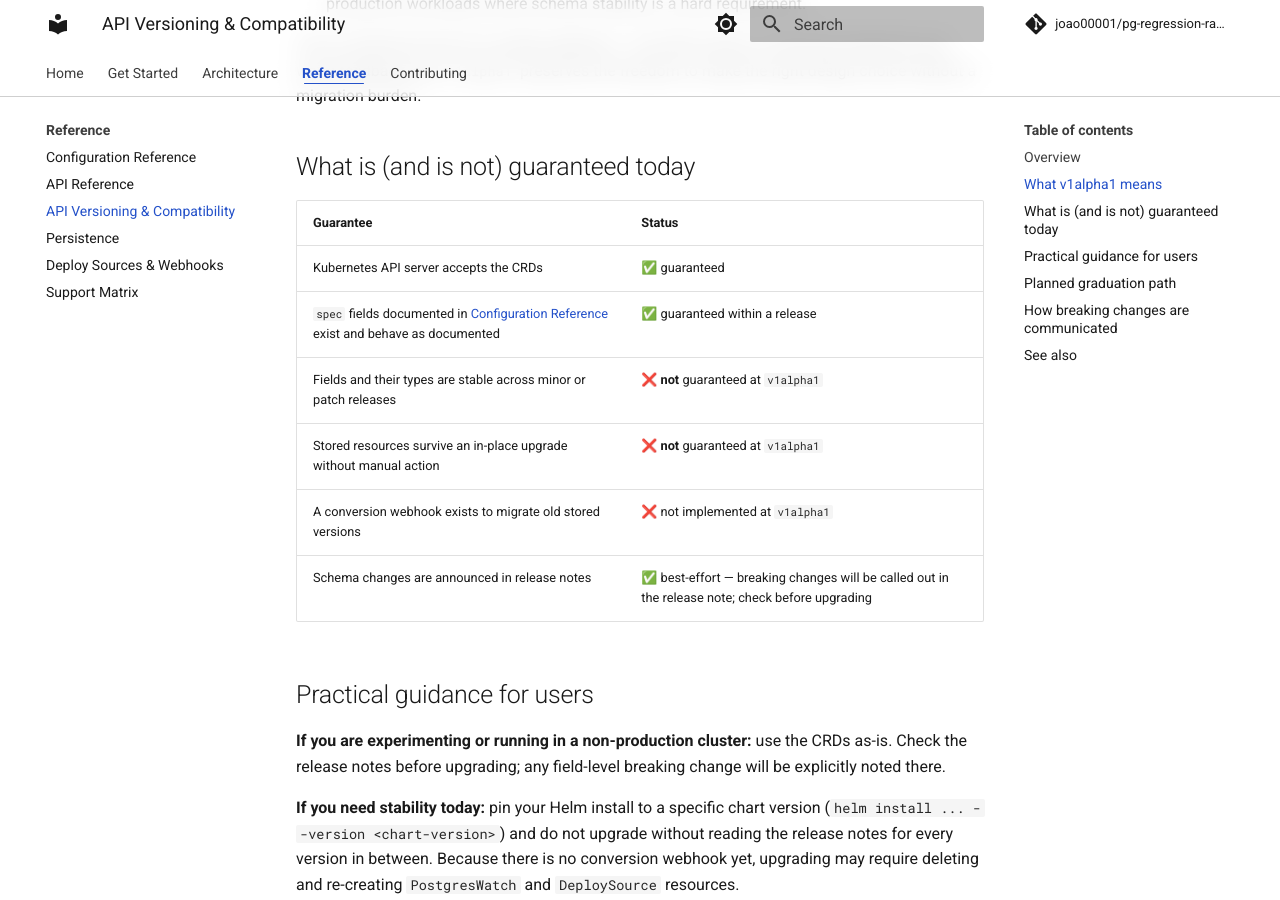
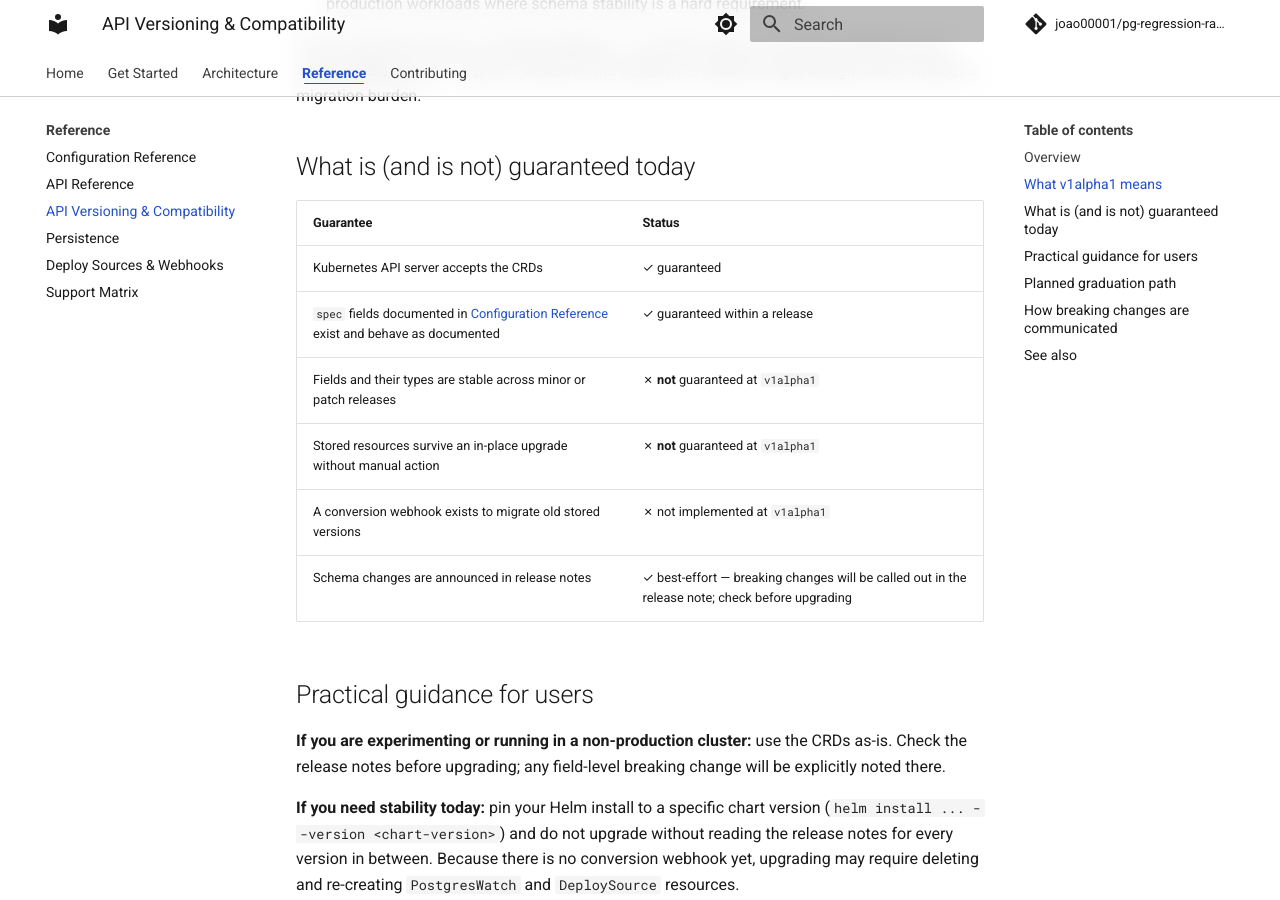
Before and after one commit to joao00001/pg-regression-radar, an MkDocs documentation site: the page built from docs/api-versioning.md, in a window 1280 px wide and 900 px high, scrolled down 836 px. Built offline with MkDocs 1.6.1 and Material for MkDocs 9.7.7, drawn with Linux system fonts in a browser that asks for light colours; comment, search, counter and statistics services are not loaded.

Commit message:
fix: fix emoji symbols and replace for character symbols
Signed-off-by: Joao <joao.detomini@enterprisedb.com>

```diff
--- a/docs/api-versioning.md
+++ b/docs/api-versioning.md
@@ -20,12 +20,12 @@ This is intentional and not a quality judgment — the CRD surface is still bein
 
 | Guarantee | Status |
 |---|---|
-| Kubernetes API server accepts the CRDs | ✅ guaranteed |
-| `spec` fields documented in [Configuration Reference](configuration.md#postgreswatch-spec-fields) exist and behave as documented | ✅ guaranteed within a release |
-| Fields and their types are stable across minor or patch releases | ❌ **not** guaranteed at `v1alpha1` |
-| Stored resources survive an in-place upgrade without manual action | ❌ **not** guaranteed at `v1alpha1` |
-| A conversion webhook exists to migrate old stored versions | ❌ not implemented at `v1alpha1` |
-| Schema changes are announced in release notes | ✅ best-effort — breaking changes will be called out in the release note; check before upgrading |
+| Kubernetes API server accepts the CRDs | ✓ guaranteed |
+| `spec` fields documented in [Configuration Reference](configuration.md#postgreswatch-spec-fields) exist and behave as documented | ✓ guaranteed within a release |
+| Fields and their types are stable across minor or patch releases | ✗ **not** guaranteed at `v1alpha1` |
+| Stored resources survive an in-place upgrade without manual action | ✗ **not** guaranteed at `v1alpha1` |
+| A conversion webhook exists to migrate old stored versions | ✗ not implemented at `v1alpha1` |
+| Schema changes are announced in release notes | ✓ best-effort — breaking changes will be called out in the release note; check before upgrading |
 
 ## Practical guidance for users
 
```
